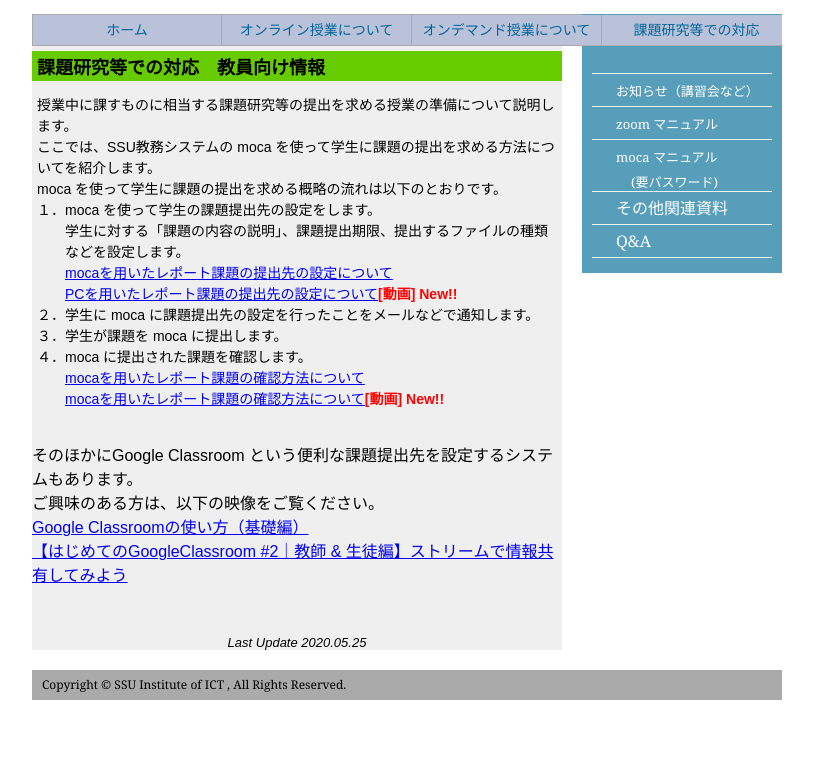
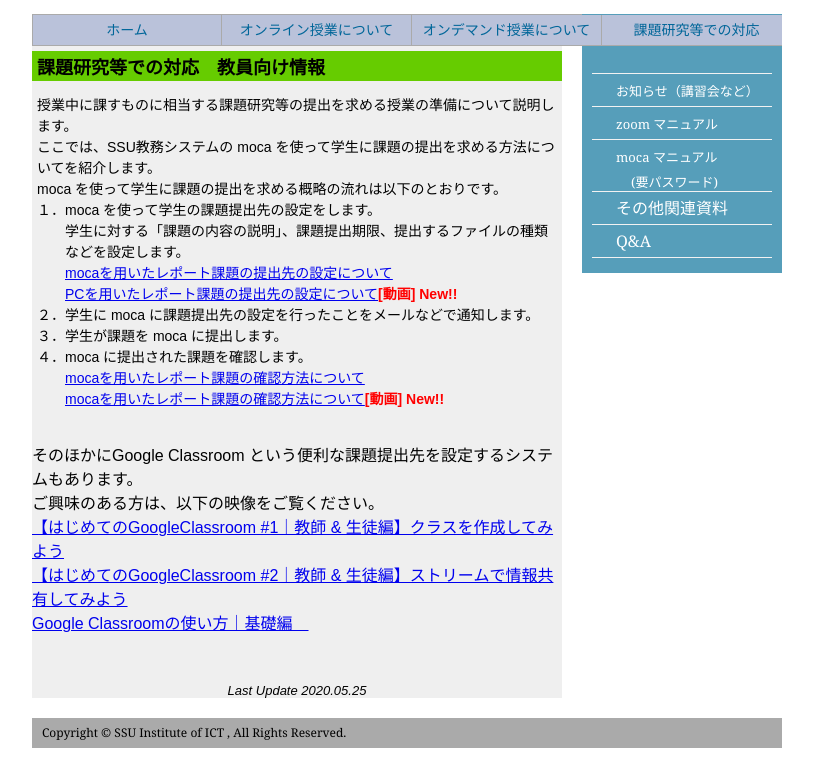
Before and after one commit to ssuict/ssuict.github.io, a plain HTML site: page assignment_lecturers.html in a window 1280 px wide. Shown: the part 214-982 px from the top of the page, without its empty margins (238-1051 px from the left). Before the commit the page ends 934 px from the top, so only its background shows below. Drawn offline with Linux system fonts and the light colour scheme.

Commit message:
Update assignment_lecturers.html

```diff
--- a/assignment_lecturers.html
+++ b/assignment_lecturers.html
@@ -292,8 +292,9 @@ moca を使って学生に課題の提出を求める概略の流れは以下の
 <br>
 そのほかにGoogle Classroom という便利な課題提出先を設定するシステムもあります。<br>
 ご興味のある方は、以下の映像をご覧ください。<br>
-<a href="https://www.youtube.com/watch?v=wc-GKmI7CNM">Google Classroomの使い方（基礎編）</a><br>
+<a href="https://www.youtube.com/watch?v=i06HJtajcBA">【はじめてのGoogleClassroom #1｜教師 & 生徒編】クラスを作成してみよう</a><br>
 <a href="https://www.youtube.com/watch?v=aoPt4z8TAe8&list=PLegIowl5n0_uNCWrZmwd-VxdijESa8i_H">【はじめてのGoogleClassroom #2｜教師 & 生徒編】ストリームで情報共有してみよう</a><br>
+<a href="https://www.youtube.com/watch?v=HuDvoxoQN_4">Google Classroomの使い方｜基礎編　</a><br>
 <p>　　　　　　　　　　　　　　　　　　　　　</p>
 <center><font size=2><i>Last Update 2020.05.25</i></font></center>
 </div>
```
